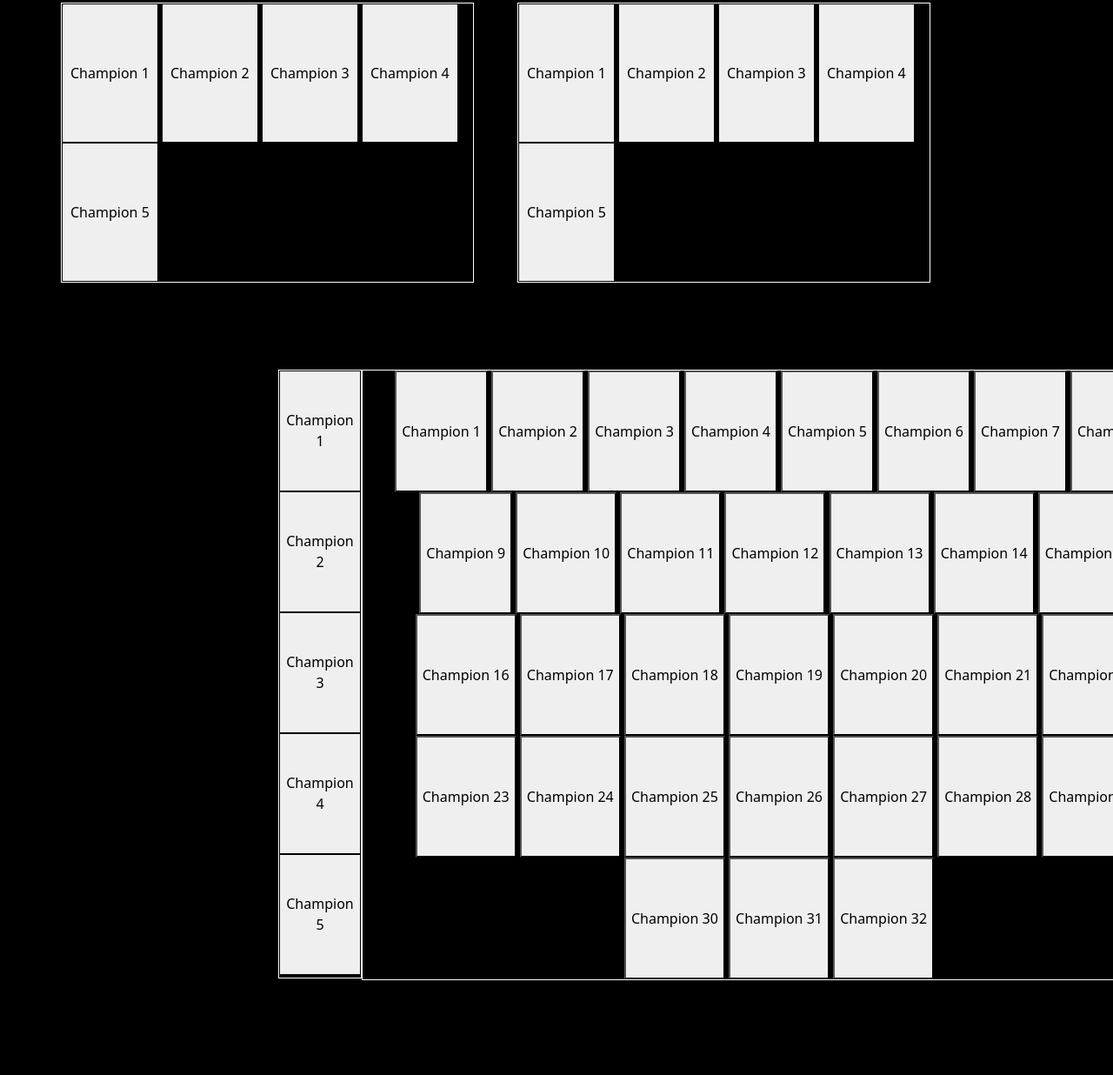
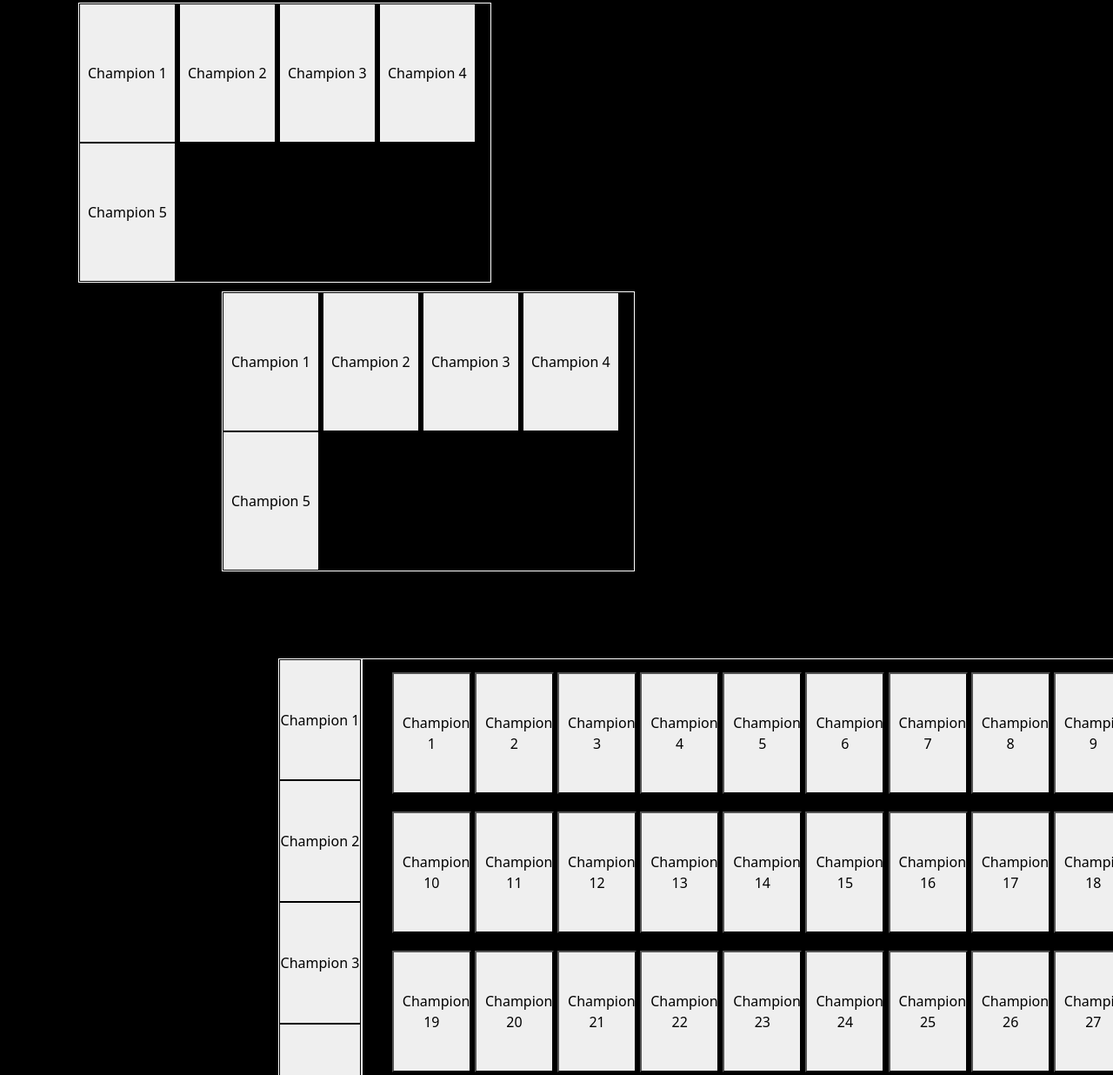
Before and after one commit to KirillBravin/Picks-Bans-Simulator, a website: page index.html in a window 1280 px wide. Shown: the part 60-1296 px from the top of the page at 87% size. Before the commit the page ends 1187 px from the top, so only its background shows below. Drawn offline with nearby package versions, Linux system fonts and the light colour scheme.

Commit message:
Aligning ver 1.0

```diff
--- a/css/style.css
+++ b/css/style.css
@@ -18,11 +18,13 @@ body{
     border-width: 1px;
 }
 
+
 .tm-bans-1 {
     position: relative;
     border: 1px solid white;
     padding: 0;
     margin-top:10px;
+    margin-left:20px;
     pointer-events: none;
     box-sizing: border-box;
 }
@@ -32,7 +34,7 @@ body{
     border: 1px solid white;
     padding: 0;
     margin-top: 10px;
-    margin-left: 50px;
+    margin-left: 185px;
     pointer-events: none;
     box-sizing: border-box;
 }
@@ -68,21 +70,26 @@ body{
     border: 1px solid black;
     margin-left: 0;
     margin-right: 0;
-    display:block;
+    display:inline-block;
     width: 100%;
+    height: 20%;
+    padding: 0;
 }
 
-.ch-pull {
+.champion-pull {
     position:relative;
     border: 1px solid white;
-}
-
-.champ-pick {
-
+    padding: 5px;
+    max-width: 80%;
+    max-height: 40%;
 }
 
 .champion {
     position:relative;
     pointer-events: none;
     height: 140px;
+    box-sizing:border-box;
+    margin: 10px 0;
+    padding: 10px;
+    width: 10%;
 }
--- a/index.html
+++ b/index.html
@@ -18,7 +18,7 @@
     </nav>
 <!-- Bans -->
     <div class="container">
-      <div class="row">
+      <div class="row bans-row">
         <div class="col-sm-5 tm-bans-1">
           <button type="button" class="button-ban">Champion 1</button>
           <button type="button" class="button-ban">Champion 2</button>
@@ -46,7 +46,7 @@
           <button type="button" class="button-pick">Champion 4</button>
           <button type="button" class="button-pick">Champion 5</button>
         </div>
-        <div class="col ch-pull">
+        <div class="col champion-pull">
               <button type="button" class="champion">Champion 1</button>
               <button type="button" class="champion">Champion 2</button>
               <button type="button" class="champion">Champion 3</button>
@@ -79,6 +79,10 @@
               <button type="button" class="champion">Champion 30</button>
               <button type="button" class="champion">Champion 31</button>
               <button type="button" class="champion">Champion 32</button>
+              <button type="button" class="champion">Champion 33</button>
+              <button type="button" class="champion">Champion 34</button>
+              <button type="button" class="champion">Champion 35</button>
+              <button type="button" class="champion">Champion 36</button>
               </div>
               <div class="col-sm-1 picks-tm-2">
           <button type="button" class="button-pick">Champion 1</button>
```
